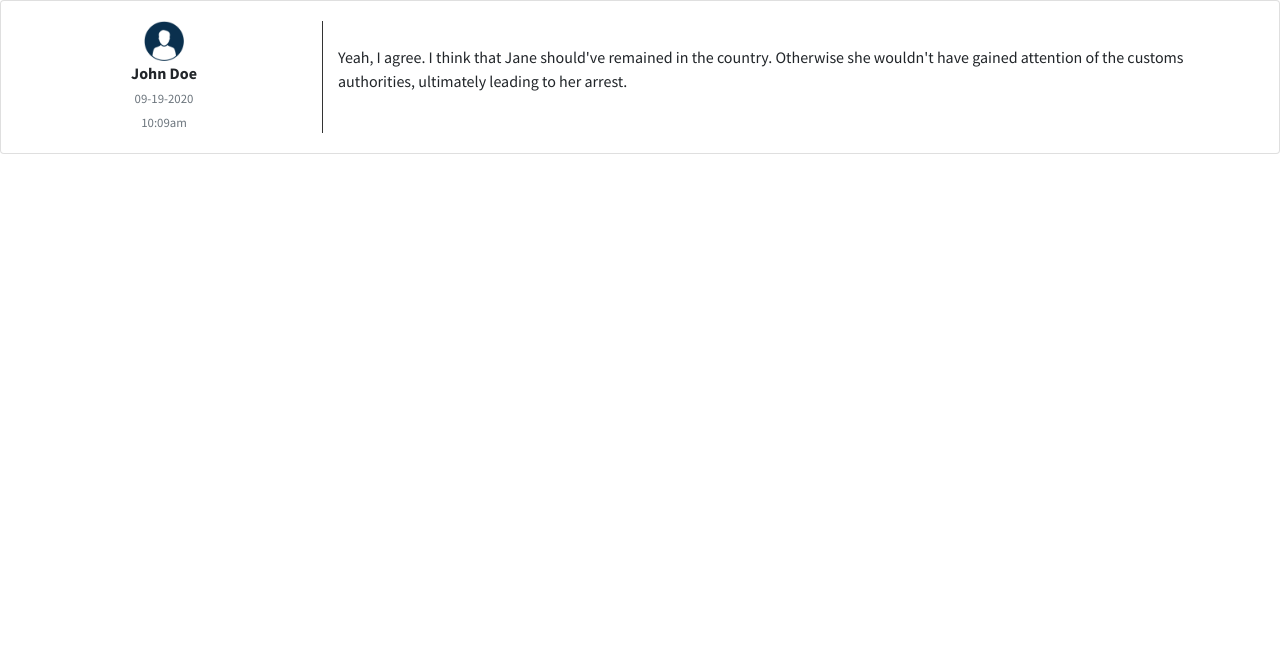
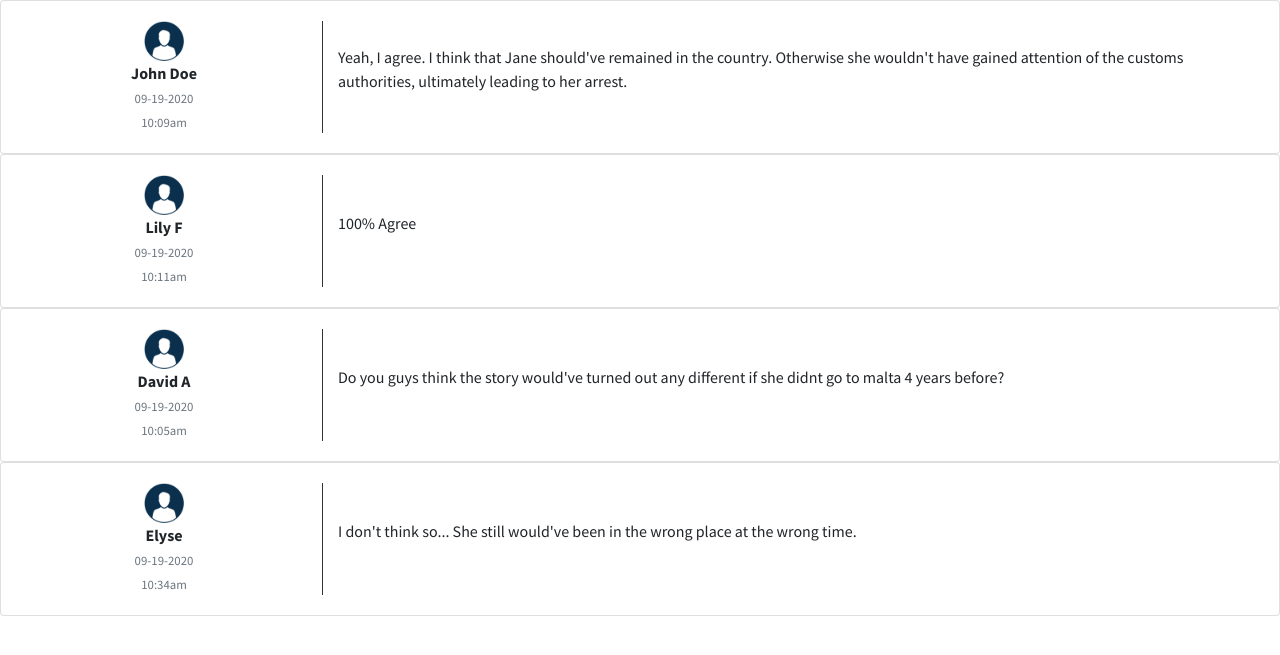
Before and after one commit to sarahrasheed19/BookTalk, a Flask app: page /forums in a window 1280 px wide. Shown: the top 655 px of the page. Run offline with Flask 2, Linux system fonts and the light colour scheme; parts of the project's set-up code (start-up, migrations or seed data) failed here and were passed over; some libraries are stand-ins or nearby versions.

Commit message:
updated readme img and forums static content

```diff
--- a/templates/bookclub_forums.html
+++ b/templates/bookclub_forums.html
@@ -49,10 +49,57 @@
                 <p>Yeah, I agree. I think that Jane should've remained in the country. Otherwise she wouldn't have gained attention of the customs authorities, ultimately leading to her arrest.</p>
               </div>
         </div>
-
-
     </div>
   </div>
+
+  <div class="card">
+    <div class="card-body">
+        <div class="row">
+            <div class="col-3 my-auto mx-auto text-center" style="border-right: 1px solid #333;">
+                <img src="../static/img/user.jpg" class="img-fluid rounded" style="height:5vh"></br>
+                <b>Lily F</b></br>
+                <small class="text-muted">09-19-2020</br>10:11am</small>
+                </small>
+              </div>
+              <div class="col-9 my-auto mx-auto">
+                <p>100% Agree</p>
+              </div>
+        </div>
+    </div>
+  </div>
+
+  <div class="card">
+    <div class="card-body">
+        <div class="row">
+            <div class="col-3 my-auto mx-auto text-center" style="border-right: 1px solid #333;">
+                <img src="../static/img/user.jpg" class="img-fluid rounded" style="height:5vh"></br>
+                <b>David A</b></br>
+                <small class="text-muted">09-19-2020</br>10:05am</small>
+                </small>
+              </div>
+              <div class="col-9 my-auto mx-auto">
+                <p>Do you guys think the story would've turned out any different if she didnt go to malta 4 years before?</p>
+              </div>
+        </div>
+    </div>
+  </div>
+
+  <div class="card">
+    <div class="card-body">
+        <div class="row">
+            <div class="col-3 my-auto mx-auto text-center" style="border-right: 1px solid #333;">
+                <img src="../static/img/user.jpg" class="img-fluid rounded" style="height:5vh"></br>
+                <b>Elyse</b></br>
+                <small class="text-muted">09-19-2020</br>10:34am</small>
+                </small>
+              </div>
+              <div class="col-9 my-auto mx-auto">
+                <p>I don't think so... She still would've been in the wrong place at the wrong time.</p>
+              </div>
+        </div>
+    </div>
+  </div>
+
 
 
 
```
Also changed, not shown: static/img/booksview.png, static/img/forums.png, static/img/googlemeet.png.
